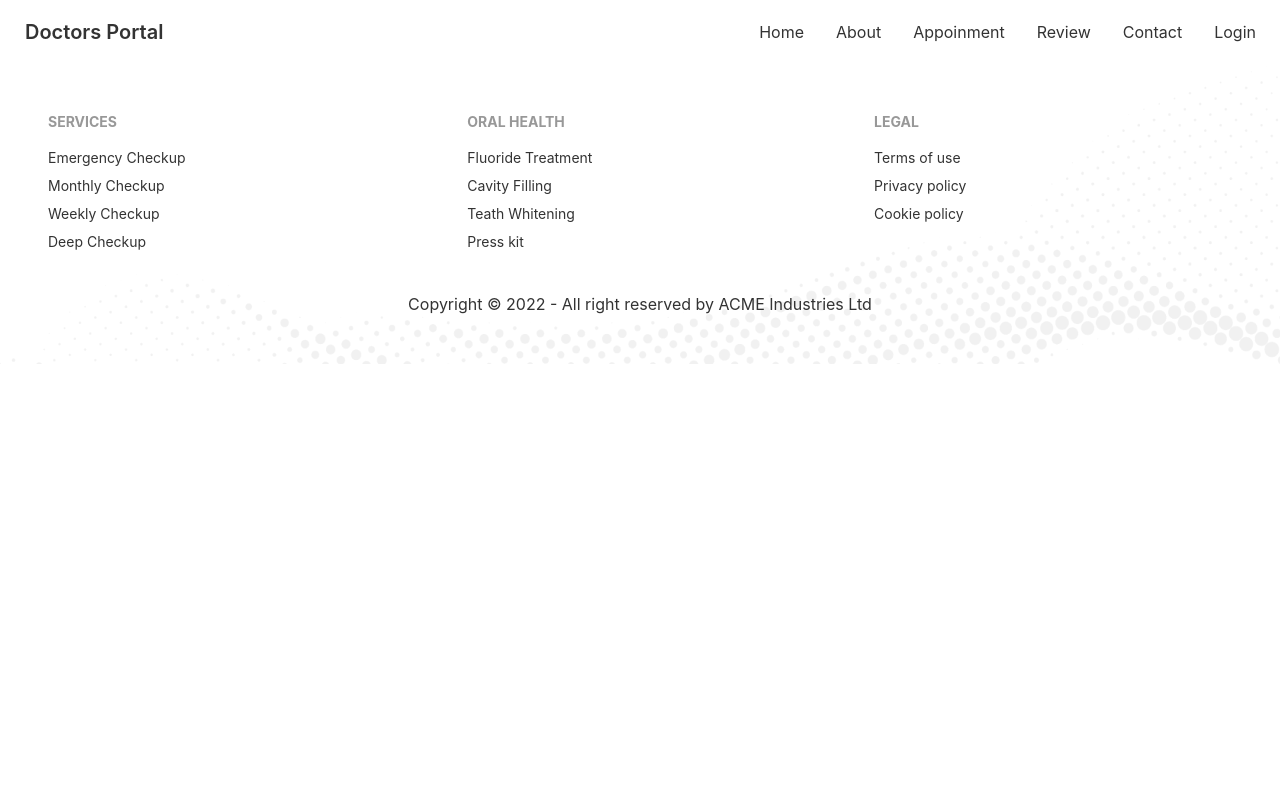
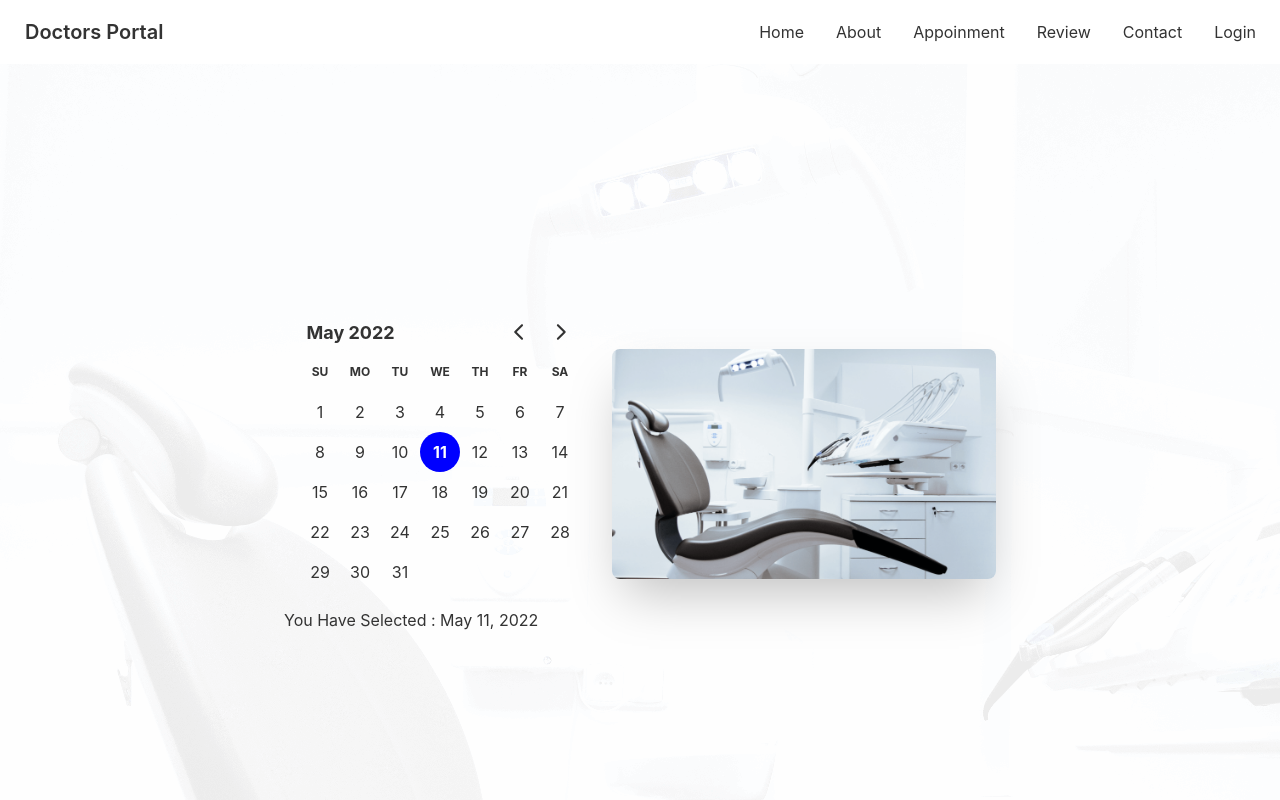
Before and after one commit to hira480/doctors-portal-client, a React (Create React App) app: page /appointment in a window 1280 px wide. Shown: the top 800 px of the page. Built offline with nearby package versions, Linux system fonts and the light colour scheme.

Commit message:
calender added

```diff
--- a/package.json
+++ b/package.json
@@ -7,7 +7,9 @@
     "@testing-library/react": "^13.2.0",
     "@testing-library/user-event": "^13.5.0",
     "daisyui": "^2.14.3",
+    "date-fns": "^2.28.0",
     "react": "^18.1.0",
+    "react-day-picker": "^8.0.4",
     "react-dom": "^18.1.0",
     "react-router-dom": "^6.3.0",
     "react-scripts": "5.0.1",
--- a/src/App.js
+++ b/src/App.js
@@ -1,21 +1,21 @@
 import { Route, Routes } from 'react-router-dom';
 import './App.css';
 import About from './Pages/About/About';
-import Footer from './Pages/Home/Footer';
+import Appointment from './Pages/Appointment/Appointment';
 import Home from './Pages/Home/Home';
 import Login from './Pages/Login/Login';
 import Navbar from './Pages/Shared/Navbar';
 
 function App() {
   return (
-    <div>
+    <div className='max-w-8xl mx-auto'>
       <Navbar></Navbar>
       <Routes>
         <Route path='/' element={<Home></Home>}></Route>
         <Route path='/about' element={<About></About>}></Route>
+        <Route path='/appointment' element={<Appointment></Appointment>}></Route>
         <Route path='/login' element={<Login></Login>}></Route>
       </Routes>
-      <Footer></Footer>
     </div>
   );
 }
--- /dev/null
+++ b/src/Pages/Appointment/Appointment.js
@@ -0,0 +1,14 @@
+import React from 'react';
+import Footer from '../Shared/Footer';
+import AppointmentBanner from './AppointmentBanner';
+
+const Appointment = () => {
+    return (
+        <div>
+            <AppointmentBanner></AppointmentBanner>
+            <Footer></Footer>
+        </div>
+    );
+};
+
+export default Appointment;
--- /dev/null
+++ b/src/Pages/Appointment/AppointmentBanner.js
@@ -0,0 +1,30 @@
+import React, { useState } from 'react';
+import chair from '../../assets/images/chair.png';
+import { DayPicker } from 'react-day-picker';
+import 'react-day-picker/dist/style.css';
+import { format } from 'date-fns';
+import bg from '../../assets/images/bg.png';
+
+const AppointmentBanner = () => {
+    const [date, setDate] = useState(new Date());
+    return (
+        <div style={{
+            background: `url(${bg})`
+        }} class="hero min-h-screen">
+            <div class="hero-content flex-col lg:flex-row-reverse">
+                <img src={chair} class="max-w-sm w-full rounded-lg shadow-2xl" alt='Dentist Chair' />
+                <div>
+                    <DayPicker
+                        mode="single"
+                        selected={date}
+                        onSelect={setDate}
+                    />
+                    <p>You Have Selected : {format(date, 'PP')}</p>
+                </div>
+            </div>
+
+        </div>
+    );
+};
+
+export default AppointmentBanner;
--- a/src/Pages/Home/Banner.js
+++ b/src/Pages/Home/Banner.js
@@ -10,9 +10,9 @@ const Banner = () => {
             backgroundSize: 'cover'
         }} className="hero min-h-screen px-12">
             <div className="hero-content flex-col lg:flex-row-reverse">
-                <img src={chair} className="max-w-sm rounded-lg shadow-2xl" />
+                <img src={chair} className="max-w-sm w-full rounded-lg shadow-2xl" />
                 <div>
-                    <h1 className="text-5xl font-bold">Your New Smile Starts <span>Here</span></h1>
+                    <h1 className="text-5xl font-bold">Your New Smile Starts Here</h1>
                     <p className="py-6">Lorem Ipsum is simply dummy text of the printing and typesetting industry. Lorem Ipsum has been the industry's standard dummy text ever since the</p>
                     {/* <button className="btn btn-primary uppercase text-white font-bold bg-gradient-to-r from-secondary to-primary">Get Started</button> */}
                     <PrimaryButton>Get Started</PrimaryButton>
--- a/src/Pages/Home/Exceptional.js
+++ b/src/Pages/Home/Exceptional.js
@@ -4,12 +4,12 @@ import PrimaryButton from '../Shared/PrimaryButton';
 
 const Exceptional = () => {
     return (
-        <div className="hero min-h-screen px-12">
+        <div className="hero min-h-screen ">
             <div className="hero-content grid grid-cols-1 lg:grid-cols-2 gap-4">
                 <div>
-                    <img src={treatment} className="max-w-sm rounded-lg shadow-2xl" />
+                    <img src={treatment} className="max-w-sm w-full lg:ml-44 rounded-lg shadow-2xl" />
                 </div>
-                <div>
+                <div className='lg:pr-32'>
                     <h1 className="text-5xl font-bold">Exceptional Dental Care, on Your Terms</h1>
                     <p className="py-6">It is a long established fact that a reader will be distracted by the readable content of a page when looking at its layout. The point of using Lorem Ipsumis that it has a more-or-less normal distribution of letters,as opposed to using 'Content here, content here', making it look like readable English. Many desktop publishing packages and web page</p>
                     <PrimaryButton>Get Started</PrimaryButton>
--- a/src/Pages/Home/Home.js
+++ b/src/Pages/Home/Home.js
@@ -1,4 +1,5 @@
 import React from 'react';
+import Footer from '../Shared/Footer';
 import Banner from './Banner';
 import Contact from './Contact';
 import Exceptional from './Exceptional';
@@ -19,6 +20,7 @@ const Home = () => {
             <MakeAppoinment></MakeAppoinment>
             <Testimonials></Testimonials>
             <Contact></Contact>
+            <Footer></Footer>
         </div>
     );
 };
--- a/src/Pages/Home/Info.js
+++ b/src/Pages/Home/Info.js
@@ -9,7 +9,7 @@ const Info = () => {
     return (
         <div className='grid grid-cols-1 lg:grid-cols-3 gap-5 px-12'>
             <InfoCard bgClass='bg-gradient-to-r from-secondary to-primary' cardTitel='Opening Hours' detail='Lorem Ipsum is simply dummy text of the pri' img={clock}></InfoCard>
-            <InfoCard bgClass="bg-accent" cardTitel='Our Location' detail='Brooklyn, NY 10036, United States' img={marker}></InfoCard>
+            <InfoCard bgClass="bg-neutral" cardTitel='Our Location' detail='Brooklyn, NY 10036, United States' img={marker}></InfoCard>
             <InfoCard bgClass='bg-gradient-to-r from-secondary to-primary' cardTitel='Contact Us' detail='+000 123 456789' img={phone}></InfoCard>
         </div>
     );
--- a/src/Pages/Home/InfoCard.js
+++ b/src/Pages/Home/InfoCard.js
@@ -3,7 +3,7 @@ import React from 'react';
 const InfoCard = ({ img, cardTitel, detail, bgClass }) => {
     return (
         <div className={`card lg:card-side bg-base-100 shadow-xl ${bgClass}`}>
-            <figure className='pl-5'><img src={img} alt="Album" /></figure>
+            <figure className='pl-5 pt-5 lg:pt-0'><img src={img} alt="Album" className='' /></figure>
             <div className="card-body text-white">
                 <h2 className="card-title">{cardTitel}</h2>
                 <p>{detail}</p>
--- a/src/Pages/Home/MakeAppoinment.js
+++ b/src/Pages/Home/MakeAppoinment.js
@@ -9,7 +9,7 @@ const MakeAppoinment = () => {
         <section style={{
             background: `url(${appointment})`
         }}
-            className='flex justify-center items-center'>
+            className='flex justify-center items-center mt-10'>
             <div className='flex-1 hidden lg:block'>
                 <img className='mt-[-100px]' src={doctor} alt="" />
             </div>
--- a/src/Pages/Home/Footer.js
+++ b/src/Pages/Shared/Footer.js
@@ -7,7 +7,7 @@ const Footer = () => {
             background: `url(${footer})`,
             backgroundSize: 'cover',
         }} className="p-12">
-            <div className='footer'>
+            <div className='footer lg:px-12'>
                 <div>
                     <span className="footer-title">Services</span>
                     <a className="link link-hover">Emergency Checkup</a>
@@ -30,7 +30,7 @@ const Footer = () => {
                 </div>
             </div>
             <div className='mt-10 text-center'>
-                <p>Copyright © 2022 - All right reserved by ACME Industries Ltd</p>
+                <p>Copyright © 2022 - All right reserved.</p>
             </div>
         </footer>
     );
--- a/src/Pages/Shared/Navbar.js
+++ b/src/Pages/Shared/Navbar.js
@@ -5,7 +5,7 @@ const Navbar = () => {
     const menuItems = <>
         <li><Link to='/'>Home</Link></li>
         <li><Link to='/about'>About</Link></li>
-        <li><Link to='/appoinment'>Appoinment</Link></li>
+        <li><Link to='/appointment'>Appoinment</Link></li>
         <li><Link to='/review'>Review</Link></li>
         <li><Link to='/contact'>Contact</Link></li>
         <li><Link to='/login'>Login</Link></li>
```
Also changed, not shown: 1 other file (tests, documents, lock files or other folders).
